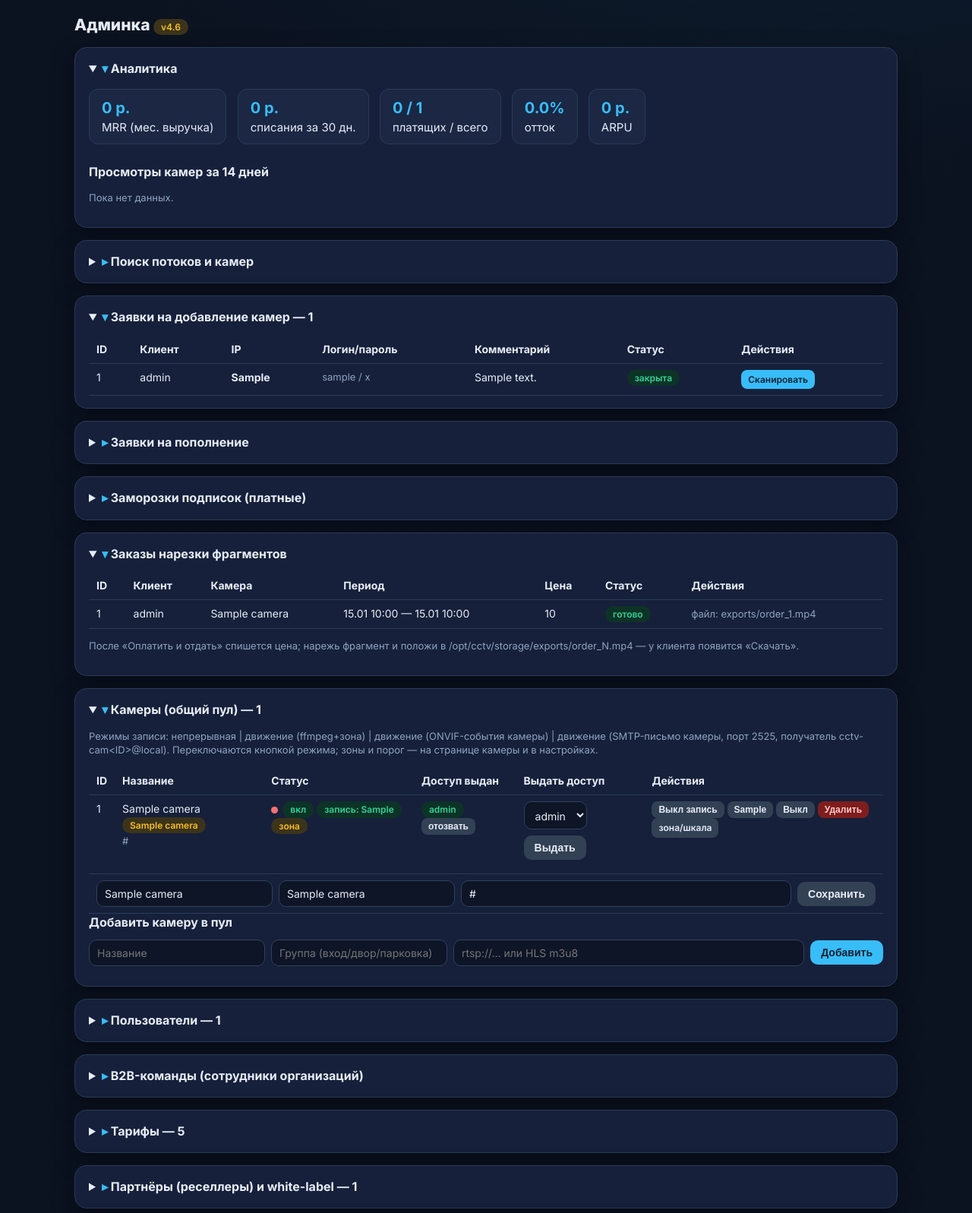
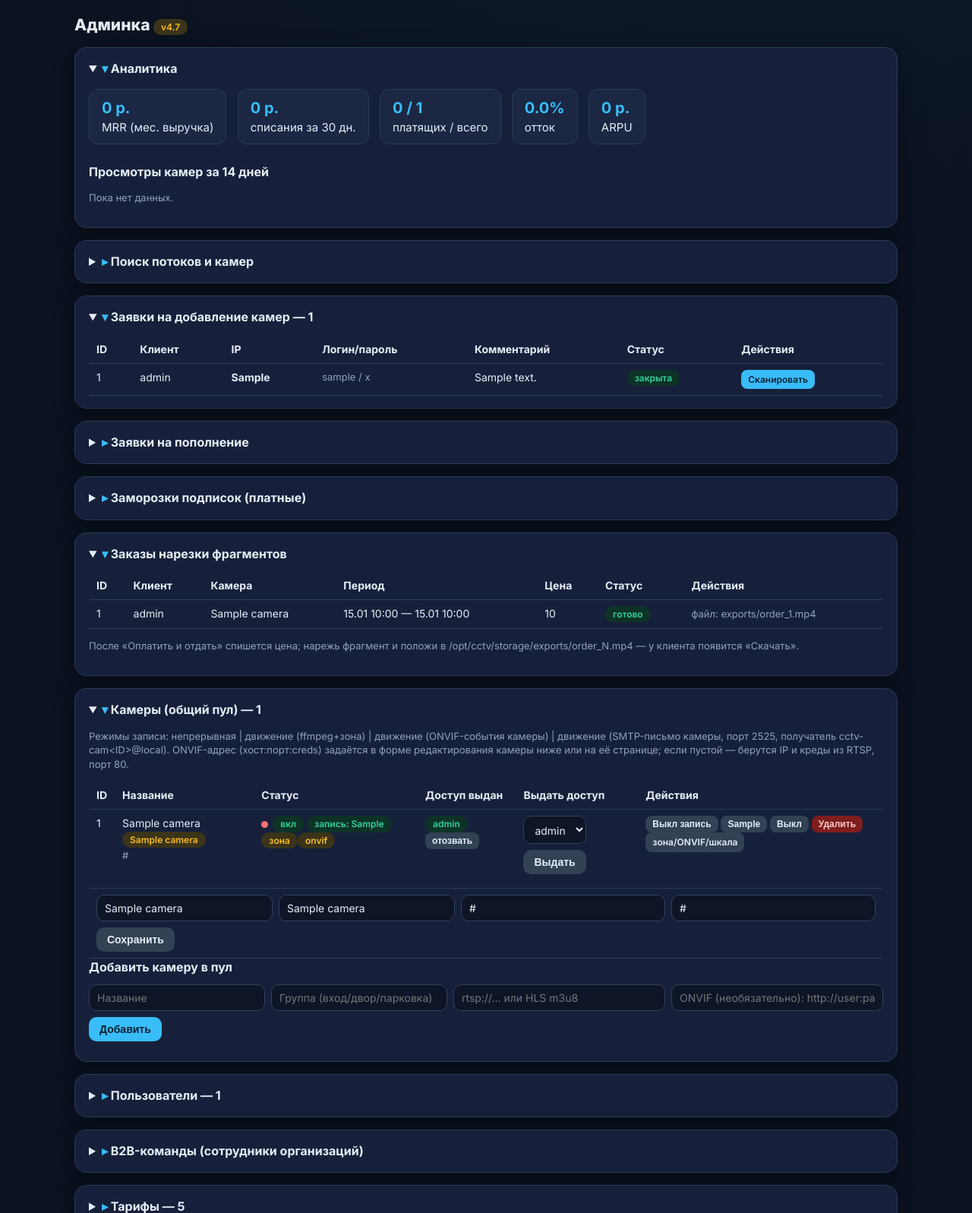
Before and after one commit to vasa57kam/cctv-deploy, a Flask app: page /admin in a window 1280 px wide. Shown: the part 55-1652 px from the top of the page at 76% size. Run offline with Flask 3, Linux system fonts and the light colour scheme; a user stored in the database is signed in; data comes from the database, SQL or seed files in the repository; tables that the repository leaves empty hold one stand-in row (values such as "Sample post"); data that the repository does not hold is empty; parts of the project's set-up code (start-up, migrations or seed data) failed here and were passed over.

Commit message:
Update admin.html

```diff
--- a/app/templates/admin.html
+++ b/app/templates/admin.html
@@ -1,6 +1,6 @@
 {% extends "base.html" %}
 {% block content %}
-<h1>Админка <span class="badge warn">v4.6</span></h1>
+<h1>Админка <span class="badge warn">v4.7</span></h1>
 
 <details class="card" id="analytics" open>
 <summary>Аналитика</summary>
@@ -101,23 +101,24 @@
 
 <details class="card" id="cameras" open>
 <summary>Камеры (общий пул) — {{ cameras|length }}</summary>
-<p class="muted">Режимы записи: непрерывная | движение (ffmpeg+зона) | движение (ONVIF-события камеры) | движение (SMTP-письмо камеры, порт 2525, получатель cctv-cam&lt;ID&gt;@local). Переключаются кнопкой режима; зоны и порог — на странице камеры и в настройках.</p>
+<p class="muted">Режимы записи: непрерывная | движение (ffmpeg+зона) | движение (ONVIF-события камеры) | движение (SMTP-письмо камеры, порт 2525, получатель cctv-cam&lt;ID&gt;@local).
+   ONVIF-адрес (хост:порт:creds) задаётся в форме редактирования камеры ниже или на её странице; если пустой — берутся IP и креды из RTSP, порт 80.</p>
 <div class="tablewrap"><table><tr><th>ID</th><th>Название</th><th>Статус</th><th>Доступ выдан</th><th>Выдать доступ</th><th>Действия</th></tr>
 {% for cam in cameras %}
 <tr><td>{{ cam.id }}</td><td>{% set th = thumbs.get(cam.id) %}{% if th and th.url %}<img src="{{ th.url }}?t={{ range(100000)|random }}" style="width:64px;border-radius:6px;vertical-align:middle;margin-right:6px;">{% endif %}{{ cam.name }}{% if cam.group_name %} <span class="badge warn">{{ cam.group_name }}</span>{% endif %}<br><span class="muted">{{ cam.rtsp_url }}</span></td>
-<td><span class="dot {{ 'on' if th and th.online else 'off' }}"></span>{% if cam.active %}<span class="badge ok">вкл</span>{% else %}<span class="badge bad">выкл</span>{% endif %} {% if cam.recording_enabled %}<span class="badge ok">запись: {{ {"continuous": "непрер.", "motion": "движ.ffmpeg", "onvif": "движ.ONVIF", "smtp": "движ.SMTP"}.get(cam.recording_mode, cam.recording_mode) }}</span>{% if cam.motion_zone %}<span class="badge warn">зона</span>{% endif %}{% else %}<span class="badge warn">без записи</span>{% endif %}</td>
+<td><span class="dot {{ 'on' if th and th.online else 'off' }}"></span>{% if cam.active %}<span class="badge ok">вкл</span>{% else %}<span class="badge bad">выкл</span>{% endif %} {% if cam.recording_enabled %}<span class="badge ok">запись: {{ {"continuous": "непрер.", "motion": "движ.ffmpeg", "onvif": "движ.ONVIF", "smtp": "движ.SMTP"}.get(cam.recording_mode, cam.recording_mode) }}</span>{% if cam.motion_zone %}<span class="badge warn">зона</span>{% endif %}{% if cam.onvif_url %}<span class="badge warn">onvif</span>{% endif %}{% else %}<span class="badge warn">без записи</span>{% endif %}</td>
 <td>{% for u in cam.users %}<span class="badge ok">{{ u.username }}</span> <form method="post" action="{{ url_for('admin_camera_revoke', camera_id=cam.id) }}" style="display:inline"><input type="hidden" name="user_id" value="{{ u.id }}"><button class="btn gray mini" type="submit">отозвать</button></form><br>{% else %}<span class="muted">никому</span>{% endfor %}</td>
 <td><form method="post" action="{{ url_for('admin_camera_grant', camera_id=cam.id) }}" class="formrow"><select name="user_id">{% for u in users %}<option value="{{ u.id }}">{{ u.username }}</option>{% endfor %}</select><button class="btn gray" type="submit">Выдать</button></form></td>
 <td><form method="post" action="{{ url_for('admin_camera_recording', camera_id=cam.id) }}" style="display:inline"><button class="btn gray mini" type="submit">{{ "Выкл запись" if cam.recording_enabled else "Вкл запись" }}</button></form>
 <form method="post" action="{{ url_for('admin_camera_motion', camera_id=cam.id) }}" style="display:inline" title="Переключить режим записи"><button class="btn gray mini" type="submit">{{ {"continuous": "непрерывная", "motion": "ffmpeg", "onvif": "ONVIF", "smtp": "SMTP"}.get(cam.recording_mode, cam.recording_mode) }}</button></form>
 <form method="post" action="{{ url_for('admin_camera_toggle', camera_id=cam.id) }}" style="display:inline"><button class="btn gray mini" type="submit">{{ "Выкл" if cam.active else "Вкл" }}</button></form>
 <form method="post" action="{{ url_for('admin_camera_delete', camera_id=cam.id) }}" style="display:inline" onsubmit="return confirm('Удалить камеру {{ cam.name }} из пула?');"><button class="btn red mini" type="submit">Удалить</button></form>
-<a class="btn gray mini" href="{{ url_for('camera_page', camera_id=cam.id) }}">зона/шкала</a></td></tr>
-<tr><td colspan="6" class="muted"><form method="post" action="{{ url_for('admin_camera_edit', camera_id=cam.id) }}" class="formrow" style="margin:0;"><input name="name" value="{{ cam.name }}" placeholder="Название"><input name="group" value="{{ cam.group_name or '' }}" placeholder="Группа"><input name="rtsp_url" value="{{ cam.rtsp_url }}" placeholder="rtsp://… или m3u8" style="flex:1"><button class="btn gray" type="submit">Сохранить</button></form></td></tr>
+<a class="btn gray mini" href="{{ url_for('camera_page', camera_id=cam.id) }}">зона/ONVIF/шкала</a></td></tr>
+<tr><td colspan="6" class="muted"><form method="post" action="{{ url_for('admin_camera_edit', camera_id=cam.id) }}" class="formrow" style="margin:0;"><input name="name" value="{{ cam.name }}" placeholder="Название"><input name="group" value="{{ cam.group_name or '' }}" placeholder="Группа"><input name="rtsp_url" value="{{ cam.rtsp_url }}" placeholder="rtsp://… или m3u8" style="flex:1"><input name="onvif_url" value="{{ cam.onvif_url or '' }}" placeholder="ONVIF: http://user:pass@ip:port/onvif/device_service" style="flex:1"><button class="btn gray" type="submit">Сохранить</button></form></td></tr>
 {% endfor %}
 </table></div>
 <h2>Добавить камеру в пул</h2>
-<form method="post" action="{{ url_for('admin_camera_add') }}" class="formrow"><input name="name" placeholder="Название" required><input name="group" placeholder="Группа (вход/двор/парковка)"><input name="rtsp_url" placeholder="rtsp://… или HLS m3u8" required style="flex:1"><button class="btn" type="submit">Добавить</button></form>
+<form method="post" action="{{ url_for('admin_camera_add') }}" class="formrow"><input name="name" placeholder="Название" required><input name="group" placeholder="Группа (вход/двор/парковка)"><input name="rtsp_url" placeholder="rtsp://… или HLS m3u8" required style="flex:1"><input name="onvif_url" placeholder="ONVIF (необязательно): http://user:pass@ip:port/onvif/device_service" style="flex:1"><button class="btn" type="submit">Добавить</button></form>
 </details>
 
 <details class="card" id="users">
```
